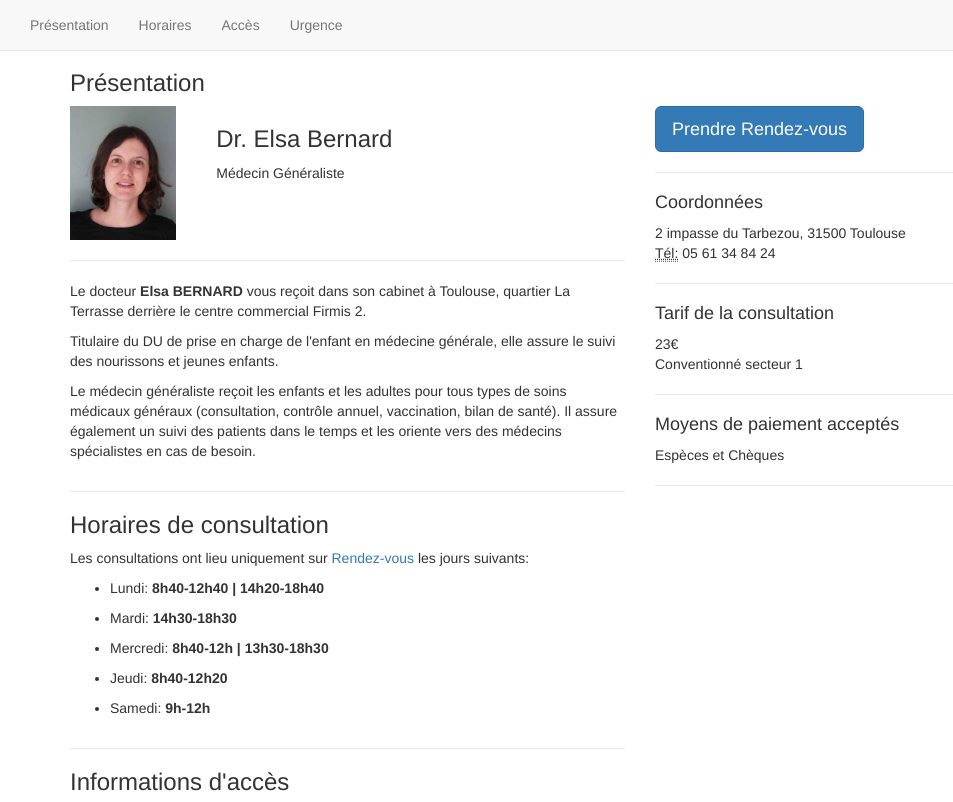
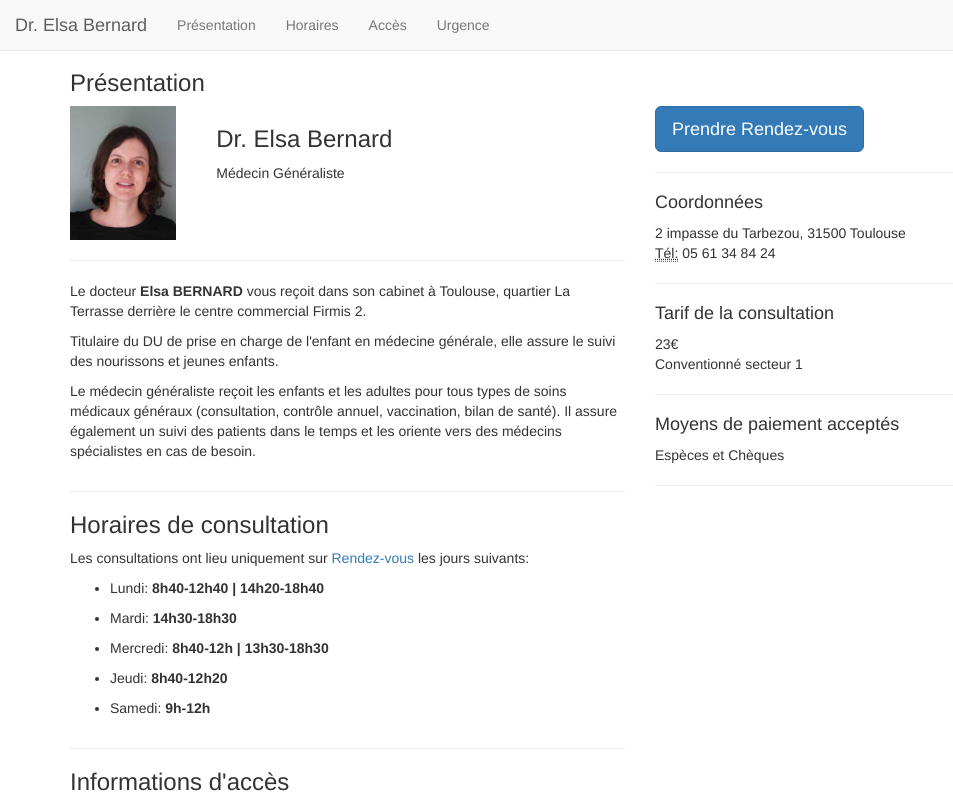
Before and after one commit to fthorey/docteuremd, a plain HTML site: page index.html in a window 1280 px wide. Shown: the top 802 px of the page, without its empty margins (0-953 px from the left). Drawn offline with Linux system fonts and the light colour scheme; grey boxes are pictures that could not be loaded.

Commit message:
Add navbar-brand field

```diff
--- a/index.html
+++ b/index.html
@@ -30,6 +30,9 @@
         <div class="container-fluid">
             <!-- Brand and toggle get grouped for better mobile display -->
             <div class="navbar-header">
+                <a class="navbar-brand" href="#">
+                    Dr. Elsa Bernard
+                </a>
                 <button type="button" class="navbar-toggle" data-toggle="collapse" data-target="#md-navbar-collapse-1">
                     <span class="sr-only">Toggle navigation</span>
                     <span class="icon-bar"></span>
```
